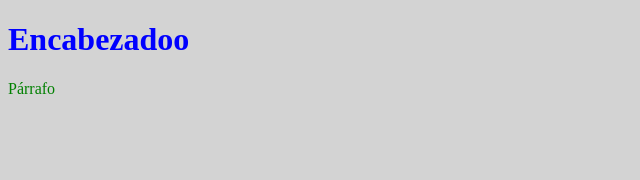
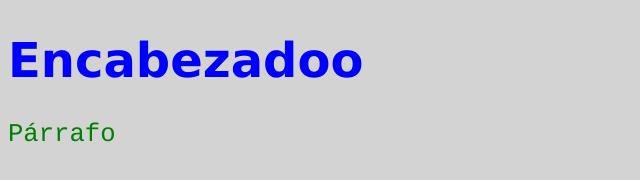
Before and after one commit to malacasio/practica-72, a plain HTML site: page index.html in a window 1280 px wide. Shown: the whole page, without its empty margins (0-640 px from the left). Drawn offline with Linux system fonts and the light colour scheme.

Commit message:
commit-3

```diff
--- a/index.html
+++ b/index.html
@@ -10,23 +10,23 @@
 
 
 <Style>
-
 body {
 background-color: lightgray
 
 }
 
 h1{
-color: blue
+color: blue;
+font-family: verdana;
+font-size: 300%;
 
 }
 
 p {
-
-
-  color: green
+  color: green;
+  font-family: Courier;
+  font-size: 160%;
 }
-
 </Style>
 
 </head>
```
